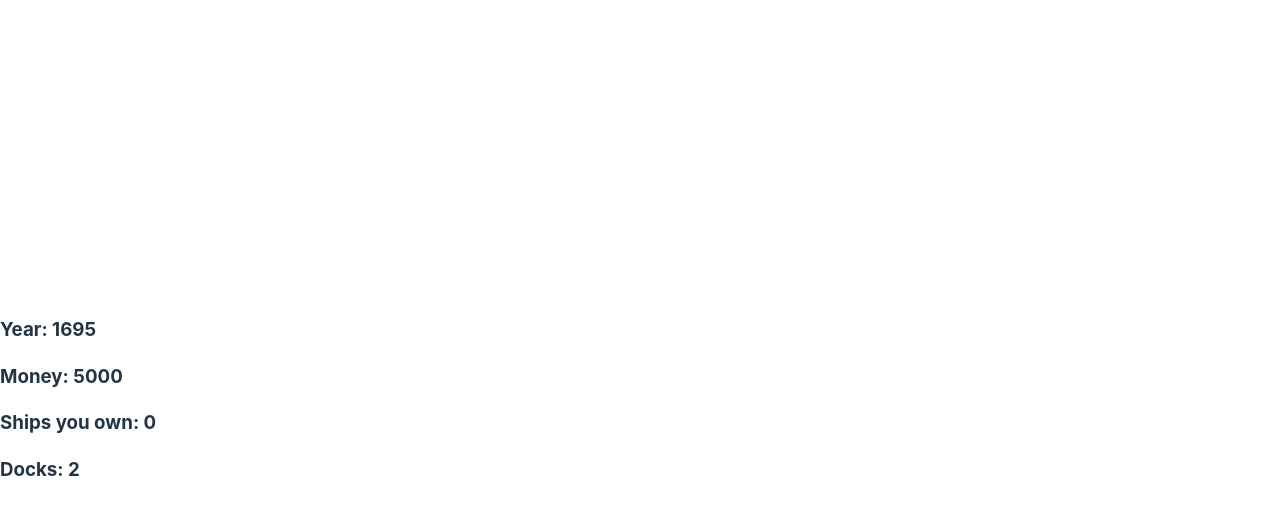
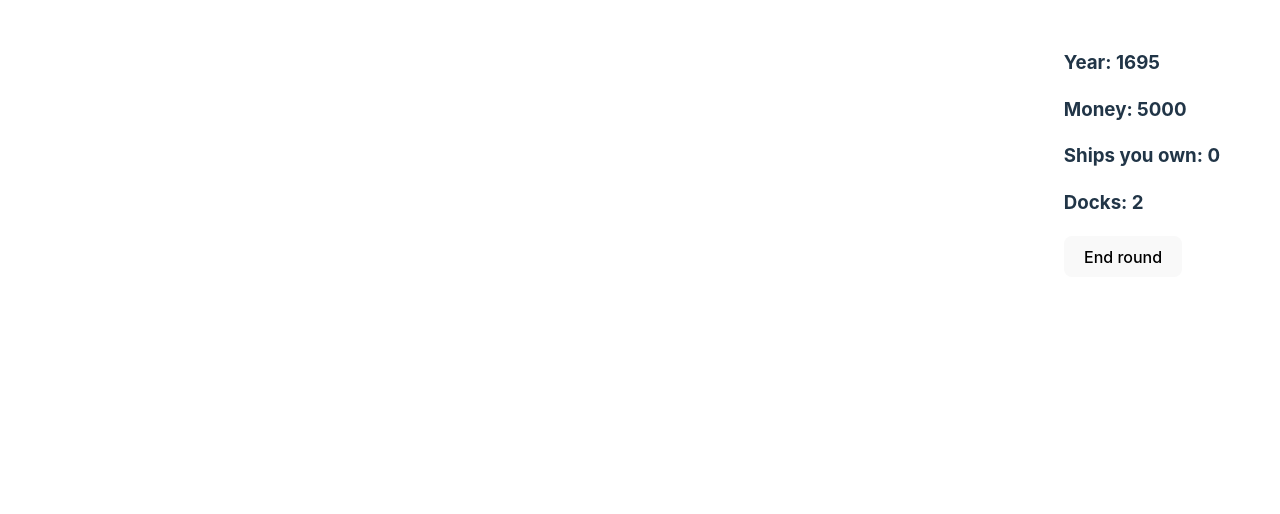
Before and after one commit to Hauskamel/portManager, a React (Vite) app: page / in a window 1280 px wide. Shown: the top 514 px of the page. Built offline with nearby package versions, Linux system fonts and the light colour scheme.

Commit message:
end round button

```diff
--- a/src/App.jsx
+++ b/src/App.jsx
@@ -1,4 +1,5 @@
 import Ui from "./components/ui.jsx";
+
 
 function App(data) {
 
--- /dev/null
+++ b/src/component_styles/ui.css
@@ -0,0 +1,5 @@
+.ui-container {
+    position: absolute;
+    right: 60px;
+    top: 30px;
+}
--- a/src/components/ui.jsx
+++ b/src/components/ui.jsx
@@ -1,3 +1,5 @@
+import "../component_styles/ui.css";
+
 function Ui (props) {
 
     console.log(props.data.data.year)
@@ -12,6 +14,8 @@ function Ui (props) {
             <h3 className="money">Money: {MONEY}</h3>
             <h3 className="shipsOwned">Ships you own: {SHIPSOWNED}</h3>
             <h3 className="docks">Docks: {DOCKS}</h3>
+
+            <button className="end_round_btn">End round</button>
         </div>
     )
 }
```
